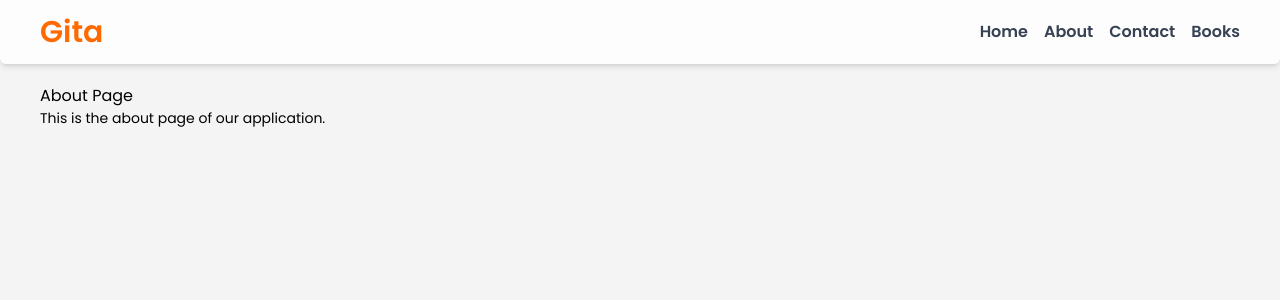
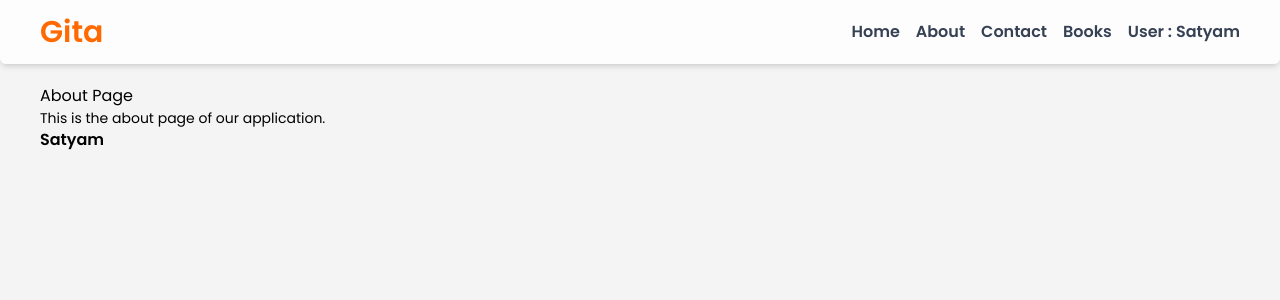
Before and after one commit to sAtyAmSDev/Namaste_React_Js, a React (Vite) app in the folder First/: page /about in a window 1280 px wide. Shown: the top 300 px of the page. Built offline with nearby package versions, Linux system fonts and the light colour scheme; a web font is replaced by a local one.

Commit message:
Learn the Context

```diff
--- /dev/null
+++ b/First/src/Components/Utils/UserContext.jsx
@@ -0,0 +1,8 @@
+import { createContext } from "react";
+
+
+const UserContext = createContext({
+    logInUser:"Default User"
+})
+
+export default UserContext
--- a/First/src/index.jsx
+++ b/First/src/index.jsx
@@ -9,15 +9,26 @@ import Header from "./layout/Header.jsx";
 import Chapter from "./Components/Chapter.jsx";
 import "./index.css";
 import Slok from "./pages/Slok.jsx";
+import UserContext from "./Components/Utils/UserContext.jsx";
 // import Books from "./pages/Books.jsx";
 const Books = lazy(() => import("./pages/Books.jsx"));
 
 const AppLayout = () => {
+  const [userName, setUserName] = useState("");
+  useEffect(() => {
+    const data = {
+      name: "Satyam",
+    };
+    setUserName(data.name);
+  }, []);
+
   return (
-    <>
-      <Header />
-      <Outlet />
-    </>
+    <UserContext.Provider value={{ logInUser: userName, setUserName }}>
+      <>
+        <Header />
+        <Outlet />
+      </>
+    </UserContext.Provider>
   );
 };
 
--- a/First/src/layout/Header.jsx
+++ b/First/src/layout/Header.jsx
@@ -1,8 +1,10 @@
-import { useState } from "react";
+import { useContext, useState } from "react";
 import { Link } from "react-router";
 import { MdClose, MdMenu } from "react-icons/md";
+import UserContext from "../Components/Utils/UserContext.jsx";
 const Header = () => {
   const [menu, setMenu] = useState(false)
+  const {logInUser}= useContext(UserContext)
   return (
     <div className="header lg:mx-auto lg:w-[1280px] flex items-center h-12 md:h-16 justify-between rounded-b-md  px-5 md:px-10 bg-white/80 shadow-md sticky top-0 z-10">
       <div className="logo">
@@ -23,6 +25,9 @@ const Header = () => {
         <li className=" hover:text-orange-500 transform duration-300 else-in-out text-md ">
           <Link onClick={()=>setMenu(false)} to="/books">Books</Link>
         </li>
+        <li className=" hover:text-orange-500 transform duration-300 else-in-out text-md ">
+          <Link onClick={()=>setMenu(false)} to="/">User : {logInUser}</Link>
+        </li>
       </ul>
 
    <MdMenu className="sm:hidden block text-2xl cursor-pointer " onClick={()=>setMenu(true)} />
@@ -40,6 +45,9 @@ const Header = () => {
         <li className=" hover:text-orange-500 transform duration-300 else-in-out text-md ">
           <Link onClick={()=>setMenu(false)} to="/books">Books</Link>
         </li>
+        <li className=" hover:text-orange-500 transform duration-300 else-in-out text-md ">
+          <Link onClick={()=>setMenu(false)} to="/">User : {logInUser}</Link>
+        </li>
       </ul>}
     </div>
   );
--- a/First/src/pages/About.jsx
+++ b/First/src/pages/About.jsx
@@ -1,6 +1,7 @@
 import React from "react";
 import UserClassComp from "../Components/UserClassComp";
 import UserFnComp from "../Components/UserFnComp";
+import UserContext from "../Components/Utils/UserContext.jsx";
 
 class About extends React.Component {
     constructor(props) {
@@ -18,6 +19,12 @@ class About extends React.Component {
                 <h1 className="text-md">About Page</h1>
                 <p className="text-sm">This is the about page of our application.</p>
 
+                <div>{
+    <UserContext.Consumer>
+        {({logInUser})=><h2  className="text-md font-semibold">{logInUser}</h2>}
+    </UserContext.Consumer>
+    }</div>
+
                 {/* <UserClassComp name={"First"} age={"19"} location={"pune"} /> */}
 
             </div>
--- a/First/src/pages/Home.jsx
+++ b/First/src/pages/Home.jsx
@@ -1,14 +1,17 @@
-import React, { useEffect, useState } from "react";
+import React, { useContext, useEffect, useState } from "react";
 import { Card, CardVerseShowOnCard } from "../Components/Card";
 import useFetch from "../hooks/useFetch.jsx";
 import useOnlineStatus from "../hooks/useOnlineStatus.jsx";
 import Offline from "../Components/Offline.jsx";
 import Shimmer from "../layout/Shimmer.jsx";
+import UserContext from "../Components/Utils/UserContext.jsx";
 const Home = () => {
   const { data, loading, error } = useFetch("chapters");
   const [GitaDataCopy, setGitaDataCopy] = useState([]);
   const [SearchText, setSearchText] = useState("");
   const onlineStatus = useOnlineStatus();
+
+  const { logInUser, setUserName } = useContext(UserContext);
 
   const CardsShowTheChapter = CardVerseShowOnCard(Card);
 
@@ -34,7 +37,8 @@ const Home = () => {
     <Shimmer />
   ) : (
     <div className="Home  px-5 md:px-10 flex   flex-col bg-[#f5f4f5]  w-full  lg:mx-auto lg:w-[1280px] h-full  ">
-      <div className="input mt-5 flex gap-2 p-2 flex-col sm:flex-row ">
+      <div className="flex flex-col gap-2 mt-5 w-full  ">
+        <div className="input mt-5 flex gap-2 p-2 w flex-col sm:flex-row ">
           <input
             className="border-2 border-gray-400/40 bg-white outline-none rounded-md p-2 text-sm w-full md:w-1/3 hover:border-orange-500 placeholder:text-gray-600 "
             type="text"
@@ -53,6 +57,23 @@ const Home = () => {
             Search
           </button>
         </div>
+        <div className="flex gap-2 flex-row items-center ">
+          <span className="text-sm text-gray-500">
+          User :
+          </span>
+          <input
+            className="border-2 border-gray-400/40 bg-white outline-none rounded-md p-2 text-sm w- hover:border-orange-500 placeholder:text-gray-600 "
+            type="text"
+            placeholder="Enter The Chapter Name"
+            name=""
+            value={logInUser}
+            onChange={(e) => {
+              setUserName(e.target.value);
+            }}
+            id=""
+          />
+        </div>
+      </div>
       <div className="CardContainer flex flex-wrap gap-5 mt-5 w-full justify-around ">
         {GitaDataCopy.map((item, index) => {
           const { verses_count } = item;
```
Lines whose indentation alone changed are shown as unchanged.
